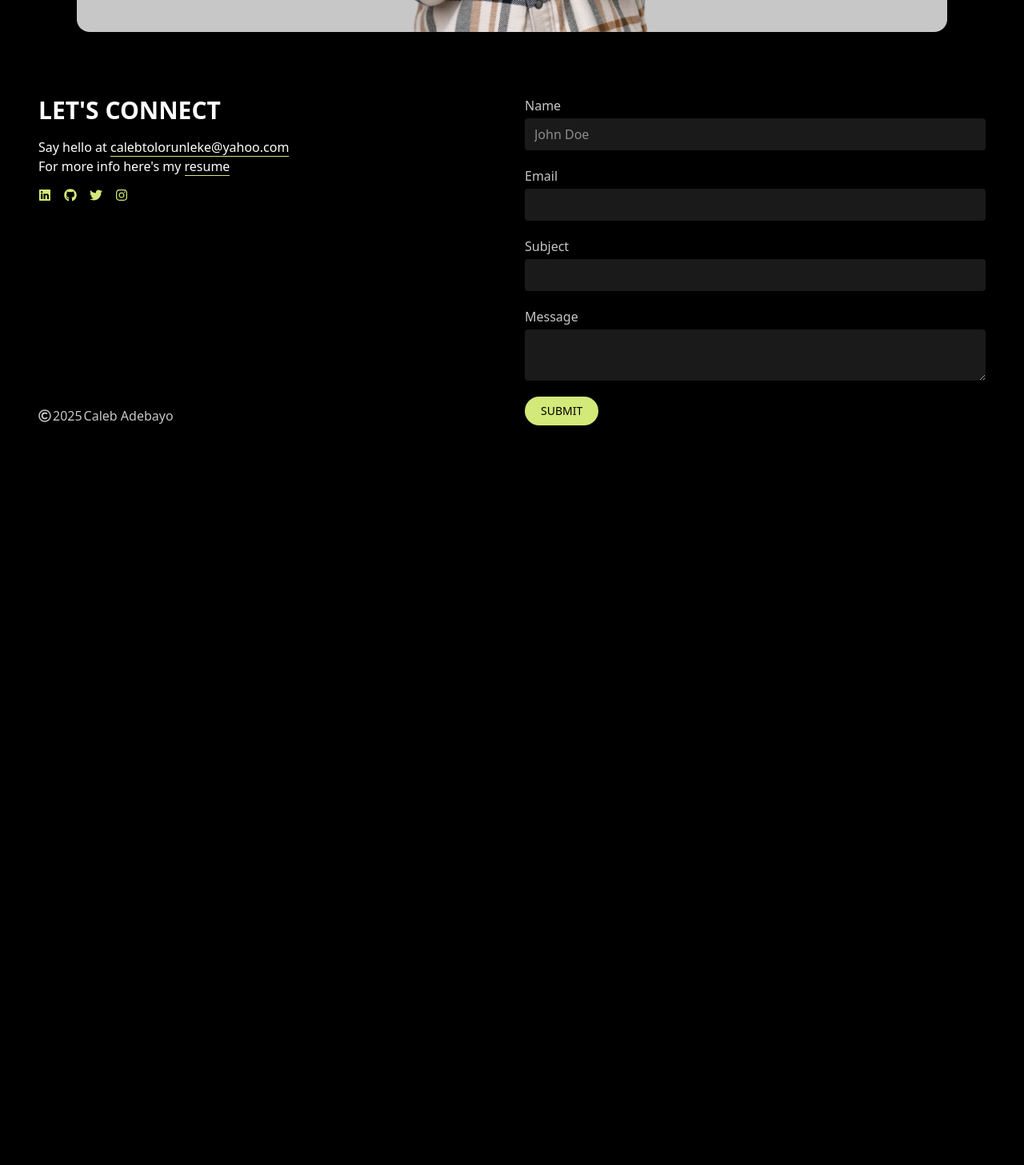
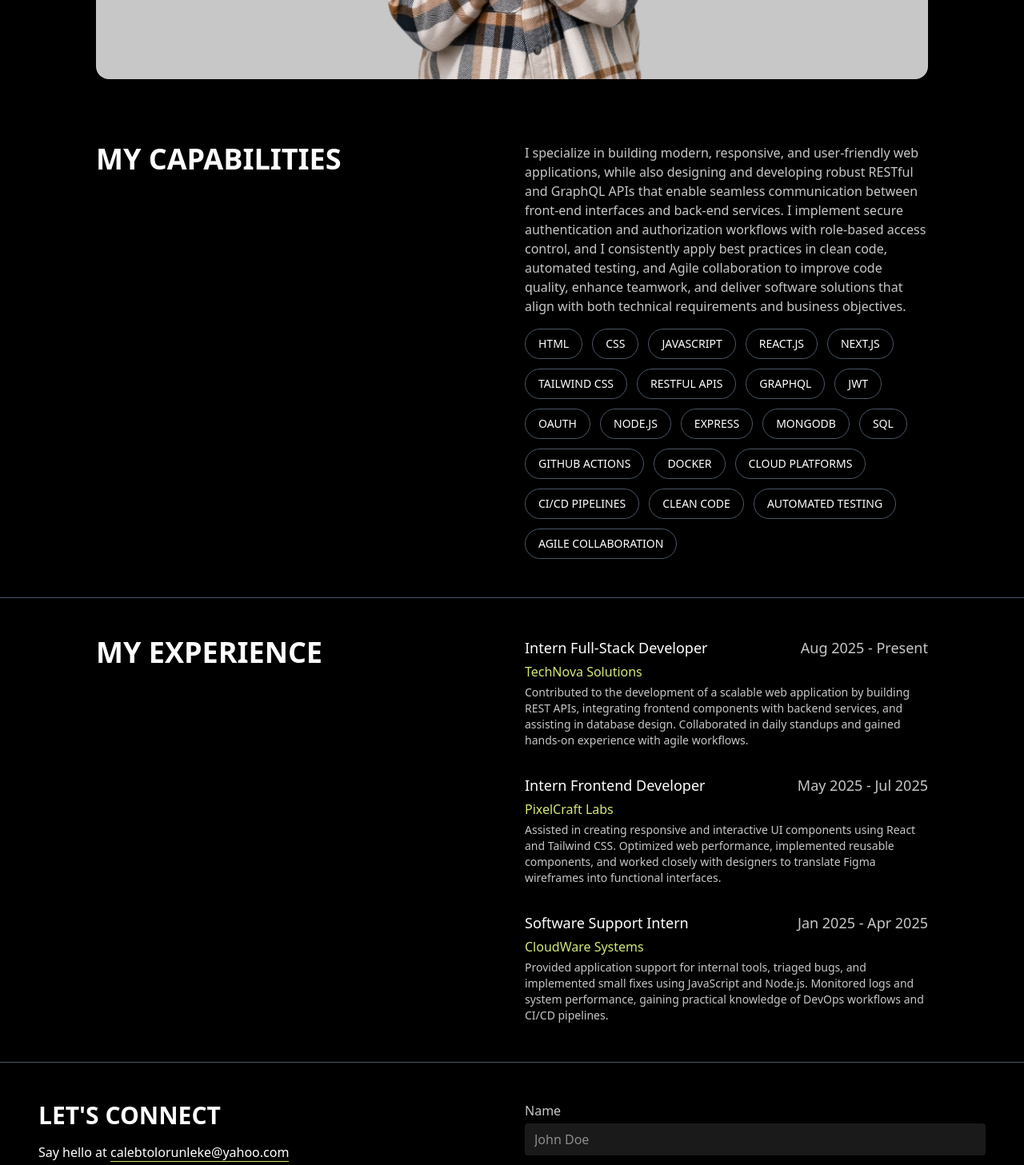
Before and after one commit to calebtdev/portfoliotask, a React (Vite) app: page /about in a window 1280 px wide. Shown: the part 1060-2517 px from the top of the page at 80% size. Before the commit the page ends 1616 px from the top, so only its background shows below. Built offline with nearby package versions, Linux system fonts and the light colour scheme.

Commit message:
update on the portfolio task

```diff
--- a/src/Pages/About.jsx
+++ b/src/Pages/About.jsx
@@ -1,22 +1,34 @@
 import React from "react";
-import Header from "../components/Header";
-import heroImg from "../assets/aboutme.png";
-import { FaGithub } from "react-icons/fa";
-import Contact from "../components/Contact";
+import Header from "../components/Header"; // Site header with navigation
+import heroImg from "../assets/aboutme.png"; // About page hero image
+import { FaGithub } from "react-icons/fa"; // GitHub icon
+import Contact from "../components/Contact"; // Contact section
+import Capabilities from "../components/Capabilities"; // Capabilities/skills section
+import Experience from "../components/Experience"; // Work experience section
 
 const About = () => {
   return (
+    // Main container with a max width for large screens and centered content
     <main className="max-w-[1400px] mx-auto ">
+      {/* Top header/navigation bar */}
       <Header />
-      <section className="grid grid-cols-2 gap-8  px-6 md:px-24 pt-[5rem]">
+
+      {/* About intro section */}
+      <section className="flex flex-col md:grid grid-cols-2 gap-8  px-6 md:px-30 pt-[2rem] md:pt-[5rem]">
+        {/* Left column: About page title */}
         <div className="flex flex-col ">
           <h1 className="text-4xl font-bold">ABOUT ME</h1>
         </div>
+
+        {/* Right column: About description + action buttons */}
         <div className="flex flex-col gap-3">
+          {/* Short professional summary */}
           <h3 className="text-xl">
             I’m a Full-Stack Developer in Vancouver, Canada, focused on creating
             scalable web applications with React, Next.js, Node.js, and MongoDB.
           </h3>
+
+          {/* Extended background and experience */}
           <h5 className="text-[#C7C7C7]">
             I’m a Full-Stack Developer in Vancouver, Canada, focused on creating
             scalable web applications with React, Next.js, Node.js, and MongoDB.
@@ -24,32 +36,51 @@ const About = () => {
             me to bridge design and functionality, ensuring seamless user
             experiences and reliable system performance.
           </h5>
-          <div>
+
+          {/* Action buttons (resume, LinkedIn, GitHub) */}
           <div>
             <div className="flex md:justify-start items-center gap-4 mt-6">
+              {/* Resume download button */}
               <button className="flex items-center gap-2 text-black bg-[#D3E97A] py-2 px-6 text-base md:text-lg rounded-full font-medium hover:opacity-90 transition">
                 Download Resume <span className="font-bold text-2xl">•</span>
               </button>
 
+              {/* LinkedIn button (placeholder "in" for now) */}
               <button className="bg-[#222222] text-[#D3E97A] h-10 w-10 flex items-center justify-center rounded-full hover:bg-black transition">
                 in
               </button>
 
+              {/* GitHub button with icon */}
               <button className="bg-[#222222] text-[#D3E97A] h-10 w-10 flex items-center justify-center rounded-full hover:bg-black transition">
                 <FaGithub size={20} />
               </button>
             </div>
           </div>
         </div>
-        </div>
       </section>
-      <div className="flex items-center justify-center px-6 md:px-24  py-[5rem]">
+
+      {/* Hero image section */}
+      <div className="flex items-center justify-center px-6 md:px-30 py-[5rem]">
         <img
           src={heroImg}
           alt="Hero"
-          className="rounded-2xl shadow-lg w-full max-h-[35rem] object-center"
+          className="rounded-2xl shadow-lg w-full max-h-[40rem] object-center"
         />
       </div>
+
+      {/* Capabilities/skills section */}
+      <Capabilities />
+
+      {/* Divider line */}
+      <hr className="text-gray-600 my-[2rem] md:my-[3rem]" />
+
+      {/* Work experience section */}
+      <Experience />
+
+      {/* Divider line */}
+      <hr className="text-gray-600 my-[2rem] md:my-[3rem]" />
+
+      {/* Contact section */}
       <Contact />
     </main>
   );
--- a/src/Pages/Home.jsx
+++ b/src/Pages/Home.jsx
@@ -7,7 +7,7 @@ import Contact from "../components/Contact";
 
 const Home = () => {
   return (
-    <main className="max-w-[1400px] mx-auto ">
+    <main className="max-w-[1400px] mx-auto">
       <Header />
       <Hero />
       <hr className="text-gray-600 py-3" />
--- a/src/components/Capabilities.jsx
+++ b/src/components/Capabilities.jsx
@@ -1,7 +1,70 @@
 import React from "react";
 
 const Capabilities = () => {
-  return <div>capability</div>;
+  // Array of skills to display as badges
+  const skills = [
+    "HTML",
+    "CSS",
+    "JavaScript",
+    "React.js",
+    "Next.js",
+    "Tailwind CSS",
+    "RESTful APIs",
+    "GraphQL",
+    "JWT",
+    "OAuth",
+    "Node.js",
+    "Express",
+    "MongoDB",
+    "SQL",
+    "GitHub Actions",
+    "Docker",
+    "Cloud Platforms",
+    "CI/CD Pipelines",
+    "Clean Code",
+    "Automated Testing",
+    "Agile Collaboration",
+  ];
+
+  return (
+    // Section wrapper for layout styling
+    <section className="flex flex-col md:grid grid-cols-2 gap-8 px-6 md:px-30 md:items-start">
+      {/* Left column: Title */}
+      <div>
+        <h1 className="text-2xl md:text-4xl uppercase font-bold">
+          My Capabilities
+        </h1>
+      </div>
+
+      {/* Right column: Description and Skills */}
+      <div className="flex flex-col gap-[1rem]">
+        {/* Paragraph describing my capabilities */}
+        <p className="text-[#C7C7C7]">
+          I specialize in building modern, responsive, and user-friendly web
+          applications, while also designing and developing robust RESTful and
+          GraphQL APIs that enable seamless communication between front-end
+          interfaces and back-end services. I implement secure authentication
+          and authorization workflows with role-based access control, and I
+          consistently apply best practices in clean code, automated testing,
+          and Agile collaboration to improve code quality, enhance teamwork, and
+          deliver software solutions that align with both technical requirements
+          and business objectives.
+        </p>
+
+        {/* Skills section - maps through the array and renders a styled badge for each */}
+        <div className="flex flex-row flex-wrap gap-3">
+          {skills.map((skill, index) => (
+            <span
+              key={index}
+              className="px-3 py-1 md:px-4 md:py-2 border border-gray-600 text-xs md:text-sm rounded-full uppercase hover:bg-[#D3E97A] hover:text-black transition"
+            >
+              {skill}
+            </span>
+          ))}
+        </div>
+      </div>
+    </section>
+  );
 };
 
 export default Capabilities;
--- a/src/components/Contact.jsx
+++ b/src/components/Contact.jsx
@@ -1,4 +1,5 @@
 import React from "react";
+// Importing social and copyright icons from react-icons
 import {
   FaLinkedin,
   FaGithub,
@@ -6,19 +7,29 @@ import {
   FaInstagram,
   FaRegCopyright,
 } from "react-icons/fa";
-import Contactform from "./Contactform";
-import resume from "../assets/resume.pdf";
 
+import Contactform from "./Contactform"; // Contact form component
+import resume from "../assets/resume.pdf"; // Resume file
+
+// Contact Component
 const Contact = () => {
   return (
-    <section className="flex flex-col md:grid md:grid-cols-2 gap-8  px-6 md:px-12 pb-6">
+    // Main section: flex for mobile, grid layout for medium+ screens
+    <section
+      className="flex flex-col md:grid md:grid-cols-2 gap-8 px-6 md:px-12 pb-6"
+      id="contact"
+    >
+      {/* Left column: Contact info and social links */}
       <div className="flex flex-col justify-between">
+        {/* Heading and contact details */}
         <div className="flex flex-col gap-[1rem]">
           <h1 className="text-2xl md:text-3xl uppercase font-bold">
             let's connect
           </h1>
+
+          {/* Email and resume link */}
           <div>
-            <p className="">
+            <p>
               Say hello at{" "}
               <a
                 href="mailto:calebtolorunleke@yahoo.com"
@@ -34,6 +45,8 @@ const Contact = () => {
               </a>
             </span>
           </div>
+
+          {/* Social media icons */}
           <div className="flex flex-row gap-[1rem]">
             <a href="">
               <FaLinkedin className="text-[#D3E97A]" />
@@ -49,13 +62,19 @@ const Contact = () => {
             </a>
           </div>
         </div>
+
+        {/* Footer copyright (visible only on medium+ screens) */}
         <div className="hidden md:flex gap-[2px] items-center text-[#C7C7C7]">
           <FaRegCopyright />
           <span>2025</span>
           <span>Caleb Adebayo</span>
         </div>
       </div>
+
+      {/* Right column: Contact form */}
       <Contactform />
+
+      {/* Footer copyright (visible only on mobile) */}
       <div className="flex md:hidden text-xs gap-[1px] items-center text-[#C7C7C7]">
         <FaRegCopyright />
         <span>2025</span>
--- a/src/components/Experience.jsx
+++ b/src/components/Experience.jsx
@@ -1,7 +1,63 @@
 import React from "react";
 
 const Experience = () => {
-  return <div>experience</div>;
+  // Array of experiences containing job role, date, company name, and details
+  const experiences = [
+    {
+      role: "Intern Full-Stack Developer",
+      date: "Aug 2025 - Present",
+      companyname: "TechNova Solutions",
+      detail:
+        "Contributed to the development of a scalable web application by building REST APIs, integrating frontend components with backend services, and assisting in database design. Collaborated in daily standups and gained hands-on experience with agile workflows.",
+    },
+    {
+      role: "Intern Frontend Developer",
+      date: "May 2025 - Jul 2025",
+      companyname: "PixelCraft Labs",
+      detail:
+        "Assisted in creating responsive and interactive UI components using React and Tailwind CSS. Optimized web performance, implemented reusable components, and worked closely with designers to translate Figma wireframes into functional interfaces.",
+    },
+    {
+      role: "Software Support Intern",
+      date: "Jan 2025 - Apr 2025",
+      companyname: "CloudWare Systems",
+      detail:
+        "Provided application support for internal tools, triaged bugs, and implemented small fixes using JavaScript and Node.js. Monitored logs and system performance, gaining practical knowledge of DevOps workflows and CI/CD pipelines.",
+    },
+  ];
+
+  return (
+    <section className="flex flex-col md:grid grid-cols-2 gap-8 px-6 md:px-30 md:items-start">
+      {/* Left column: Section title */}
+      <div>
+        <h1 className="text-2xl md:text-4xl uppercase font-bold">
+          My Experience
+        </h1>
+      </div>
+
+      {/* Right column: Experience list */}
+      <div className="flex flex-col gap-[2rem]">
+        {/* Loop through the experiences array and render each job/role */}
+        {experiences.map((experience, index) => (
+          <div key={index} className="flex flex-col gap-1">
+            {/* Job role and date displayed side by side */}
+            <div className="flex flex-row justify-between text-md md:text-lg">
+              <h4>{experience.role}</h4>
+              <h4 className="text-[#C7C7C7]">{experience.date}</h4>
+            </div>
+
+            {/* Company name highlighted */}
+            <p className="text-[#D3E97A]">{experience.companyname}</p>
+
+            {/* Detailed description of responsibilities */}
+            <p className="text-[#C7C7C7] text-sm md:text-md">
+              {experience.detail}
+            </p>
+          </div>
+        ))}
+      </div>
+    </section>
+  );
 };
 
 export default Experience;
--- a/src/components/Projects.jsx
+++ b/src/components/Projects.jsx
@@ -6,7 +6,7 @@ import { projectData } from "../data/datarecord";
 
 const Projects = () => {
   return (
-    <main className="px-6 md:px-12 overflow-hidden">
+    <main className="px-6 md:px-12 overflow-hidden" id="project">
       {/* Section Heading */}
       <div className="flex flex-col md:grid md:grid-cols-2 pb-8 gap-6">
         <div>
```
Also changed, not shown: src/components/About.jsx (+16 -4 lines), src/components/Header.jsx (+25 -13 lines). Lines whose indentation alone changed are shown as unchanged.
